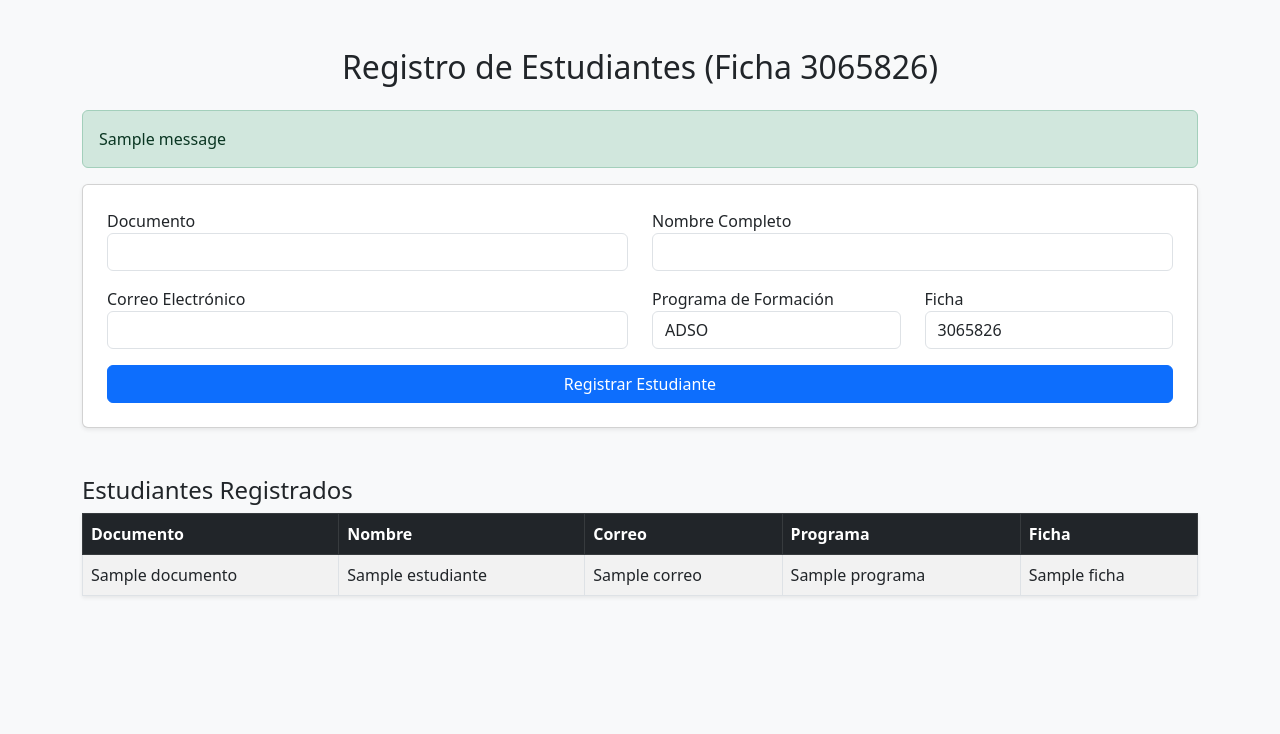
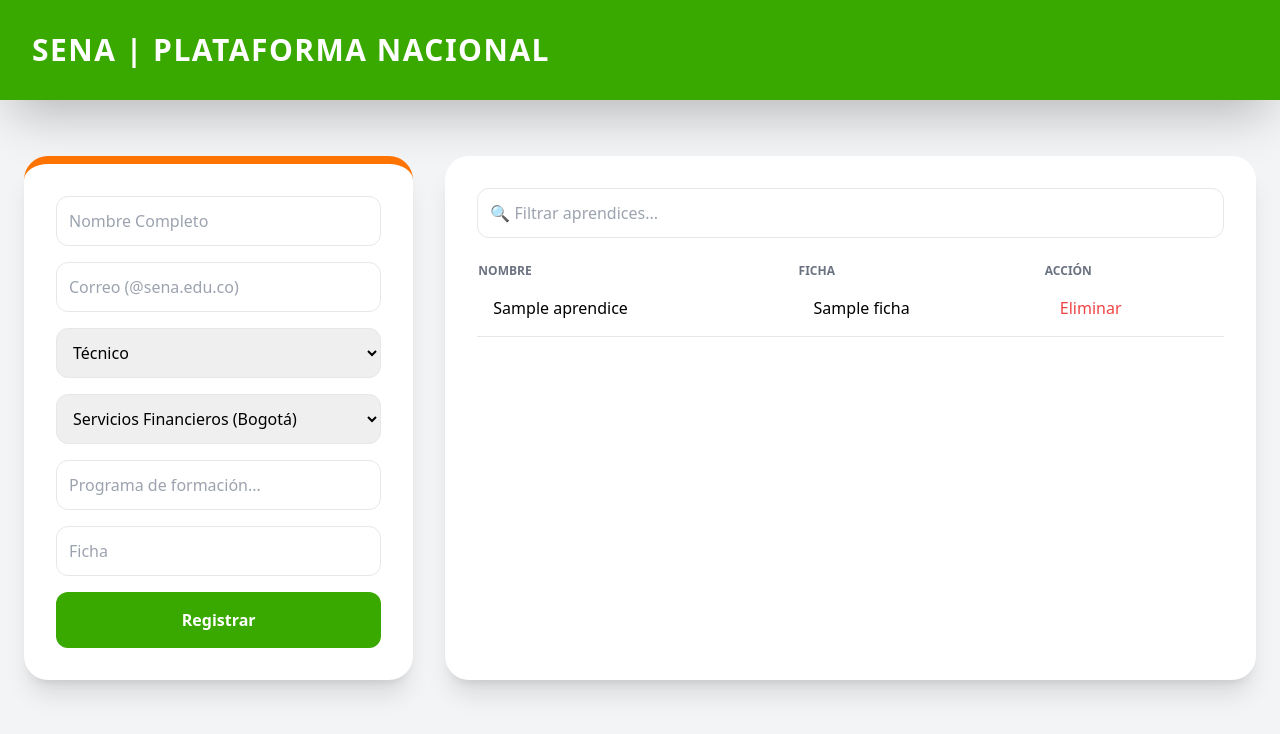
Before and after one commit to thomasadso/gestionestudiantest6, a Flask app: page / in a window 1280 px wide. Shown: the top 734 px of the page. Run offline with Flask 3, Linux system fonts and the light colour scheme; one stand-in notice (Sample message) is shown; a database or web service that is not in the repository returns one stand-in record (values such as "Sample title"); some libraries are stand-ins or nearby versions.

Commit message:
Commit inicial: Plataforma Nacional SENA con CRUD y busqueda

```diff
--- a/app.py
+++ b/app.py
@@ -1,65 +1,55 @@
-from flask import Flask, render_template, request, redirect, url_for, flash
+from flask import Flask, render_template, request, redirect, url_for
 from pymongo import MongoClient
-from pymongo.errors import ConnectionFailure, ServerSelectionTimeoutError
+from bson import ObjectId
 import os
+from dotenv import load_dotenv
+
+load_dotenv()
 
 app = Flask(__name__)
-app.secret_key = "clave_secreta_sena" # Necesaria para los mensajes flash
 
-# URI de conexión: En local usa localhost, en Render usará la variable de entorno
-MONGO_URI = os.environ.get('MONGO_URI', "mongodb://localhost:27017/")
-
-# Intentamos conectar a MongoDB Atlas
+# Conexión Segura
 try:
-    client = MongoClient(MONGO_URI, serverSelectionTimeoutMS=5000)
-    db = client['gestion_academica']
-    coleccion_estudiantes = db['estudiantes']
+    client = MongoClient(os.environ.get("MONGO_URI"), serverSelectionTimeoutMS=5000)
+    client.server_info()
+    db = client['gestion_sena']
+    coleccion = db['aprendices']
+    print("✅ Conexión a MongoDB exitosa")
 except Exception as e:
-    print(f"Error inicial de conexión: {e}")
+    print(f"❌ Error de conexión: {e}")
+    coleccion = None
 
 @app.route('/')
 def index():
     try:
-        # 3. Consultar todos los estudiantes registrados
-        estudiantes = list(coleccion_estudiantes.find())
-        return render_template('index.html', estudiantes=estudiantes)
-    # 4. Controlar excepciones (Fallo de BD)
-    except ServerSelectionTimeoutError:
-        return render_template('error.html', mensaje="El servidor de base de datos no responde. Verifica la conexión a MongoDB Atlas.")
-    except Exception as e:
-        return render_template('error.html', mensaje=f"Error inesperado: {str(e)}")
+        data = list(coleccion.find())
+        return render_template('index.html', aprendices=data)
+    except:
+        return "Error de base de datos"
 
 @app.route('/registrar', methods=['POST'])
 def registrar():
-    try:
-        # 1. Recibir datos
-        documento = request.form.get('documento')
-        nombre = request.form.get('nombre')
-        correo = request.form.get('correo')
-        programa = request.form.get('programa')
-        ficha = request.form.get('ficha')
+    # Lógica para manejar el centro si eligen "OTRO"
+    centro = request.form.get("centro")
+    if centro == "OTRO":
+        centro = request.form.get("otro_centro")
 
-        # 2. Validar datos registrados
-        if not documento or not nombre or not correo or not programa or not ficha:
-             flash("Todos los campos son obligatorios", "danger")
-             return redirect(url_for('index'))
+    nuevo = {
+        "nombre": request.form.get("nombre"),
+        "correo": request.form.get("correo"),
+        "nivel": request.form.get("nivel"),
+        "centro": centro,
+        "programa": request.form.get("programa"),
+        "ficha": request.form.get("ficha"),
+        "trimestre": request.form.get("trimestre")
+    }
+    coleccion.insert_one(nuevo)
+    return redirect(url_for('index'))
 
-        nuevo_estudiante = {
-            "documento": documento,
-            "nombre": nombre,
-            "correo": correo,
-            "programa": programa,
-            "ficha": ficha
-        }
-
-        coleccion_estudiantes.insert_one(nuevo_estudiante)
-        flash("Estudiante registrado exitosamente", "success")
-        return redirect(url_for('index'))
-
-    except ServerSelectionTimeoutError:
-        return render_template('error.html', mensaje="Error crítico: Pérdida de conexión con MongoDB Atlas al intentar guardar el registro.")
-    except Exception as e:
-        return render_template('error.html', mensaje=f"Ha ocurrido un error al registrar: {str(e)}")
+@app.route('/eliminar/<id>')
+def eliminar(id):
+    coleccion.delete_one({"_id": ObjectId(id)})
+    return redirect(url_for('index'))
 
 if __name__ == '__main__':
     app.run(debug=True)
--- a/templates/index.html
+++ b/templates/index.html
@@ -2,75 +2,73 @@
 <html lang="es">
 <head>
     <meta charset="UTF-8">
-    <title>Gestión de Estudiantes</title>
-    <link href="https://cdn.jsdelivr.net/npm/bootstrap@5.3.0/dist/css/bootstrap.min.css" rel="stylesheet">
+    <script src="https://cdn.tailwindcss.com"></script>
+    <script defer src="https://unpkg.com/alpinejs@3.x.x/dist/cdn.min.js"></script>
+    <title>SENA | Plataforma Nacional</title>
 </head>
-<body class="bg-light">
-<div class="container mt-5">
-    <h2 class="text-center mb-4">Registro de Estudiantes (Ficha 3065826)</h2>
+<body class="bg-gray-100" x-data="{ search: '' }">
 
-    <!-- Mensajes de validación -->
-    {% with messages = get_flashed_messages(with_categories=true) %}
-      {% if messages %}
-        {% for category, message in messages %}
-          <div class="alert alert-{{ category }}">{{ message }}</div>
-        {% endfor %}
-      {% endif %}
-    {% endwith %}
+    <header class="bg-[#39A900] p-8 text-white shadow-2xl">
+        <h1 class="text-3xl font-bold uppercase tracking-wider">SENA | Plataforma Nacional</h1>
+    </header>
 
-    <div class="card p-4 shadow-sm mb-5">
-        <form action="/registrar" method="POST">
-            <div class="row">
-                <div class="col-md-6 mb-3">
-                    <label>Documento</label>
-                    <input type="number" name="documento" class="form-control" required>
-                </div>
-                <div class="col-md-6 mb-3">
-                    <label>Nombre Completo</label>
-                    <input type="text" name="nombre" class="form-control" required>
-                </div>
-                <div class="col-md-6 mb-3">
-                    <label>Correo Electrónico</label>
-                    <input type="email" name="correo" class="form-control" required>
-                </div>
-                <div class="col-md-3 mb-3">
-                    <label>Programa de Formación</label>
-                    <input type="text" name="programa" class="form-control" value="ADSO" required>
-                </div>
-                <div class="col-md-3 mb-3">
-                    <label>Ficha</label>
-                    <input type="number" name="ficha" class="form-control" value="3065826" required>
-                </div>
-            </div>
-            <button type="submit" class="btn btn-primary w-100">Registrar Estudiante</button>
-        </form>
-    </div>
+    <main class="max-w-7xl mx-auto p-6 grid lg:grid-cols-3 gap-8 mt-8">
+        <section class="bg-white p-8 rounded-3xl shadow-xl border-t-8 border-[#FF7300]">
+            <form action="/registrar" method="POST" onsubmit="return validarCorreo()">
+                <input name="nombre" required placeholder="Nombre Completo" class="w-full p-3 mb-4 border rounded-xl">
+                <input name="correo" id="correo" required type="email" placeholder="Correo (@sena.edu.co)" class="w-full p-3 mb-4 border rounded-xl">
 
-    <h4>Estudiantes Registrados</h4>
-    <table class="table table-bordered table-striped bg-white shadow-sm">
-        <thead class="table-dark">
-            <tr>
-                <th>Documento</th>
-                <th>Nombre</th>
-                <th>Correo</th>
-                <th>Programa</th>
-                <th>Ficha</th>
-            </tr>
-        </thead>
-        <tbody>
-            {% for est in estudiantes %}
-            <tr>
-                <td>{{ est.documento }}</td>
-                <td>{{ est.nombre }}</td>
-                <td>{{ est.correo }}</td>
-                <td>{{ est.programa }}</td>
-                <td>{{ est.ficha }}</td>
-            </tr>
-            {% else %}
-            <tr><td colspan="5" class="text-center">No hay estudiantes registrados aún.</td></tr>
-            {% endfor %}
-        </tbody>
-    </table>
-</div>
+                <select name="nivel" class="w-full p-3 mb-4 border rounded-xl">
+                    <option value="TECNICO">Técnico</option>
+                    <option value="TECNOLOGO">Tecnólogo</option>
+                </select>
+
+                <select name="centro" id="centro" class="w-full p-3 mb-4 border rounded-xl" onchange="checkOtro(this.value)">
+                    <option value="Servicios Financieros">Servicios Financieros (Bogotá)</option>
+                    <option value="CDTI">CDTI (Cali)</option>
+                    <option value="OTRO">Otro... ¿Cuál?</option>
+                </select>
+
+                <input type="text" name="otro_centro" id="otro_centro" placeholder="Especifique..." class="w-full p-3 mb-4 border rounded-xl hidden">
+                <input name="programa" list="progs" placeholder="Programa de formación..." class="w-full p-3 mb-4 border rounded-xl" required>
+                <datalist id="progs">
+                    <option value="Análisis y Desarrollo de Software (ADSO)">
+                    <option value="Gestión Logística">
+                </datalist>
+
+                <input name="ficha" type="number" required placeholder="Ficha" class="w-full p-3 mb-4 border rounded-xl">
+                <button class="w-full bg-[#39A900] text-white py-4 rounded-xl font-bold hover:scale-105 transition">Registrar</button>
+            </form>
+        </section>
+
+        <section class="lg:col-span-2 bg-white p-8 rounded-3xl shadow-xl">
+            <input x-model="search" placeholder="🔍 Filtrar aprendices..." class="w-full p-3 mb-6 border rounded-xl">
+            <table class="w-full text-left">
+                <thead><tr class="text-xs uppercase text-gray-500"><th>Nombre</th><th>Ficha</th><th>Acción</th></tr></thead>
+                <tbody>
+                    {% for est in aprendices %}
+                    <tr x-show="'{{ est.nombre }}'.toLowerCase().includes(search.toLowerCase())" class="border-b">
+                        <td class="p-4">{{ est.nombre }}</td>
+                        <td class="p-4">{{ est.ficha }}</td>
+                        <td class="p-4"><a href="/eliminar/{{ est._id }}" class="text-red-500">Eliminar</a></td>
+                    </tr>
+                    {% endfor %}
+                </tbody>
+            </table>
+        </section>
+    </main>
+
+    <script>
+        function checkOtro(v) {
+            document.getElementById('otro_centro').classList.toggle('hidden', v !== 'OTRO');
+        }
+        function validarCorreo() {
+            const c = document.getElementById('correo').value;
+            if(!c.includes('@sena.edu.co') && !c.includes('@misena.edu.co')) {
+                alert("Correo inválido"); return false;
+            }
+            return true;
+        }
+    </script>
 </body>
 </html>
--- /dev/null
+++ b/wsgi.py
@@ -0,0 +1,4 @@
+from app import app
+
+if __name__ == "__main__":
+    app.run()
```
Also changed, not shown: requirements.txt (+5 -4 lines), templates/error.html (+6 -9 lines), 1 other file.
